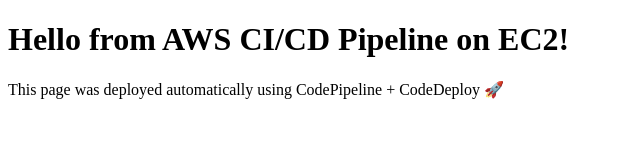
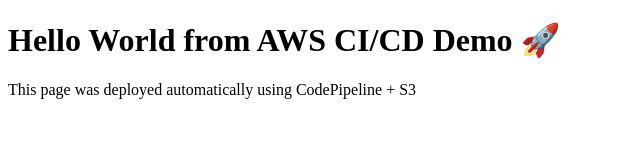
Before and after one commit to manojkmk/demo-ec2-app, a plain HTML site: page index.html in a window 1280 px wide. Shown: the whole page, without its empty margins (0-640 px from the left). Drawn offline with Linux system fonts and the light colour scheme.

Commit message:
Update index.html

```diff
--- a/index.html
+++ b/index.html
@@ -4,7 +4,7 @@
   <title>AWS CI/CD Demo</title>
 </head>
 <body>
-  <h1>Hello from AWS CI/CD Pipeline on EC2!</h1>
-  <p>This page was deployed automatically using CodePipeline + CodeDeploy 🚀</p>
+  <h1>Hello World from AWS CI/CD Demo 🚀</h1>
+  <p>This page was deployed automatically using CodePipeline + S3</p>
 </body>
 </html>
```
